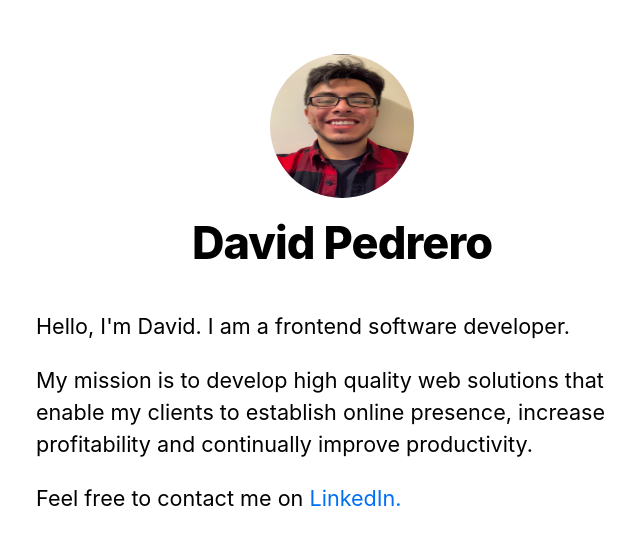
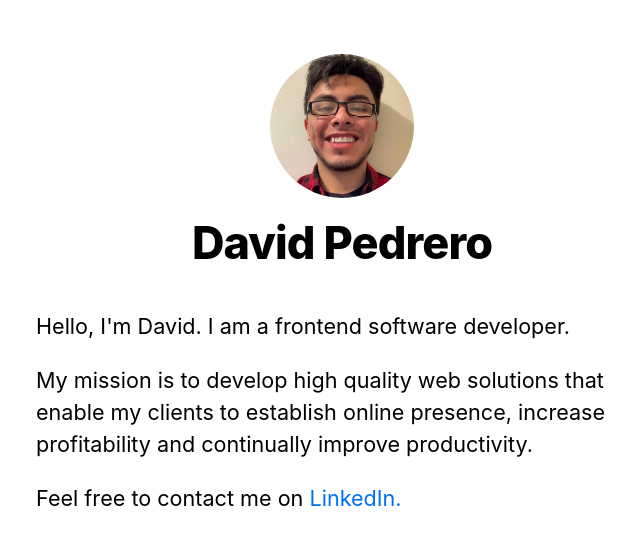
Before and after one commit to davidpedrero/nextjs-blog, a Next.js app: page / in a window 1280 px wide. Shown: the top 544 px of the page, without its empty margins (298-938 px from the left). Built offline with nearby package versions, Linux system fonts and the light colour scheme.

Commit message:
New profile image

```diff
--- a/components/layout.js
+++ b/components/layout.js
@@ -30,7 +30,7 @@ export default function Layout({ children, home }) {
           <>
             <Image
               priority
-              src="/images/profile.png"
+              src="/images/profile.jpeg"
               className={utilStyles.borderCircle}
               height={144}
               width={144}
@@ -43,7 +43,7 @@ export default function Layout({ children, home }) {
             <Link href="/">
               <Image
                 priority
-                src="/images/profile.png"
+                src="/images/profile.jpeg"
                 className={utilStyles.borderCircle}
                 height={108}
                 width={108}
--- a/pages/index.js
+++ b/pages/index.js
@@ -17,7 +17,9 @@ export default function Home() {
         </p>
         <p>
           Feel free to contact me on{" "}
-          <a href="https://www.linkedin.com/in/davidpedrero/">LinkedIn.</a>{" "}
+          <a href="https://www.linkedin.com/in/davidpedrero/" target="_blank">
+            LinkedIn.
+          </a>{" "}
         </p>
       </section>
     </Layout>
```
Also changed, not shown: public/images/profile.jpeg (added), public/images/profile.png (deleted).
